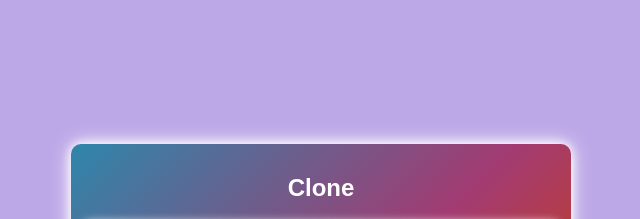
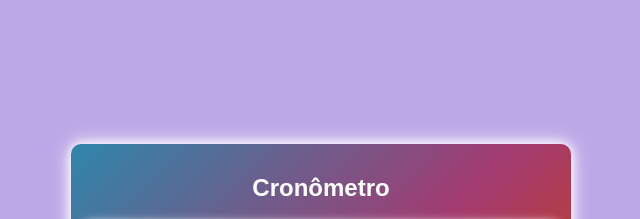
Before and after one commit to wellington-dev/cronometro, a plain HTML site: page index.html in a window 1280 px wide. Shown: the top 219 px of the page, 329-969 px from the left. Drawn offline with Linux system fonts and the light colour scheme.

Commit message:
adicionando atualizacao

```diff
--- a/index.html
+++ b/index.html
@@ -5,13 +5,13 @@
     <meta http-equiv="X-UA-Compatible" content="IE=edge">
     <meta name="viewport" content="width=device-width, initial-scale=1.0">
     <link rel="stylesheet" href="style.css">
-    <title>Clone</title>
+    <title>Cronômetro</title>
 </head>
 <body>
 
     <section class="container">
 
-            <h1>Clone</h1>
+            <h1>Cronômetro</h1>
             <input type="text" value="00:00:00">
             <button class="start">Start</button>
             <button class="stop" >Stop</button>
```
